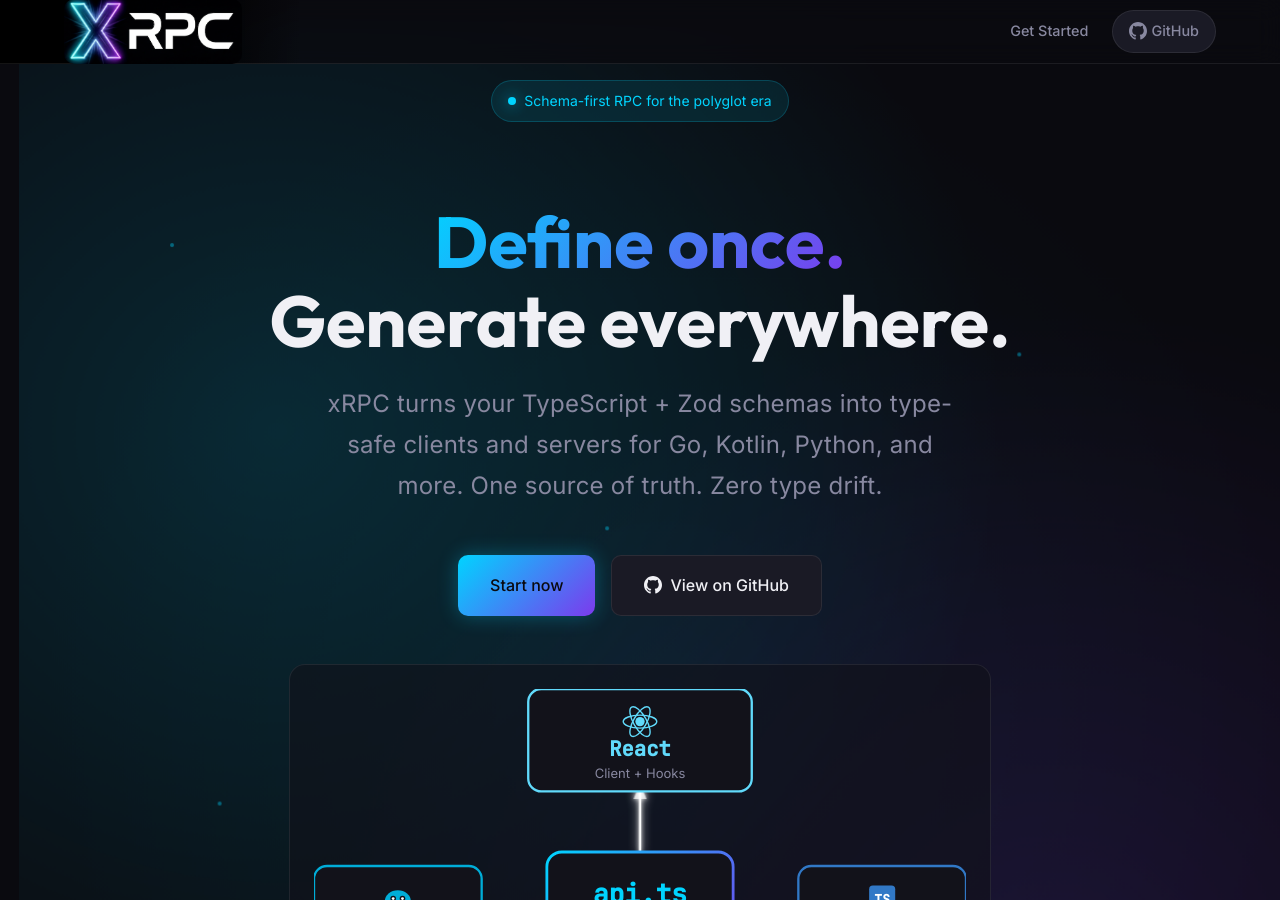
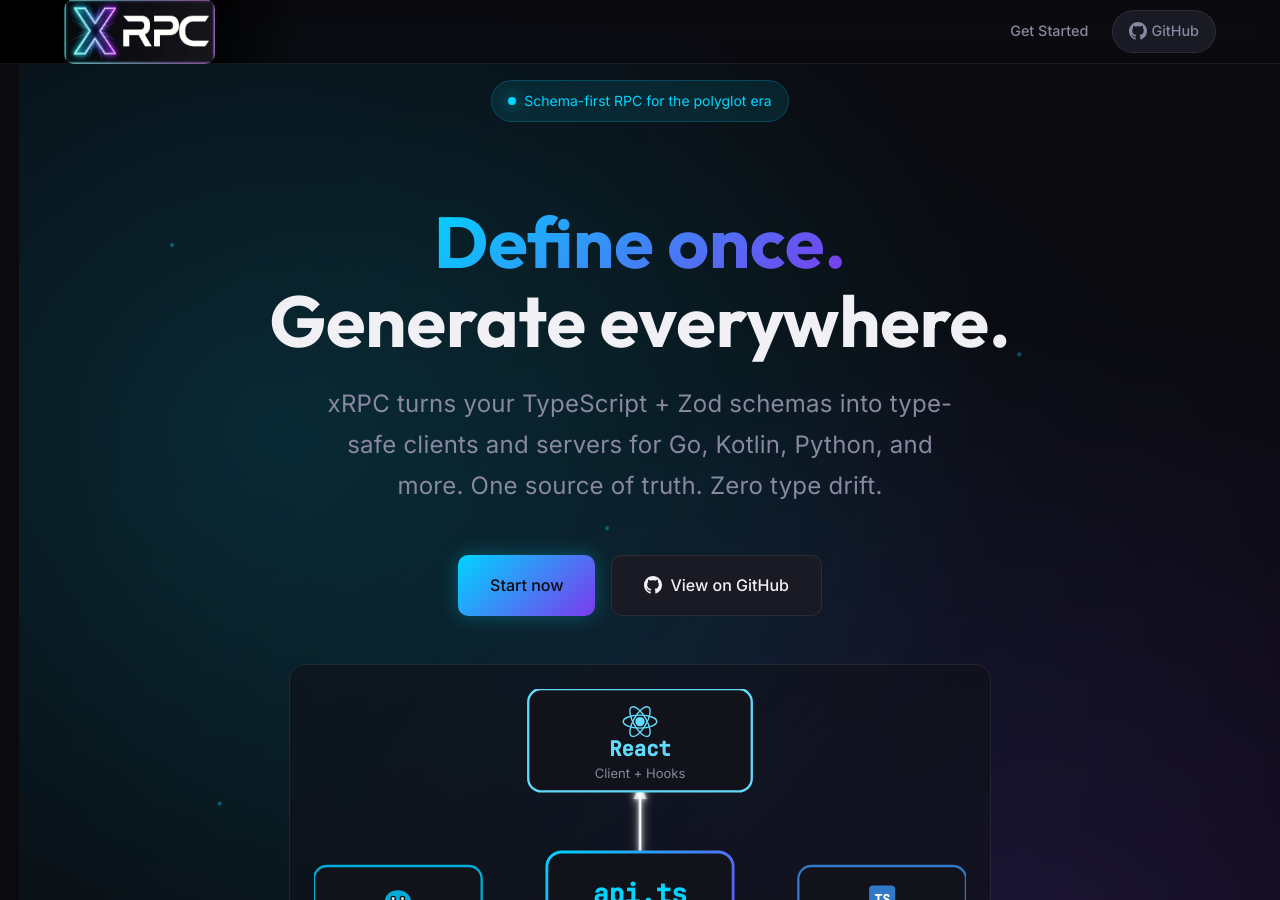
Before and after one commit to mwesox/xrpc, a Jekyll site: the page built from index.md, in a window 1280 px wide and 900 px high. Built offline with Jekyll 4.4.1, drawn with Linux system fonts in a browser that asks for light colours.

Commit message:
feat: update logo to V2 version

```diff
--- a/_includes/header.html
+++ b/_includes/header.html
@@ -1,7 +1,7 @@
 <header class="site-header">
   <div class="header-inner">
     <a href="{{ '/' | relative_url }}" class="site-logo">
-      <img src="{{ '/assets/images/logo.png' | relative_url }}" alt="xRPC logo" class="logo-icon">
+      <img src="{{ '/assets/images/logo_V2_small.png' | relative_url }}" alt="xRPC logo" class="logo-icon">
     </a>
 
     <nav class="header-nav" aria-label="Main navigation">
```
Also changed, not shown: assets/images/logo_V2_small.png (added).
